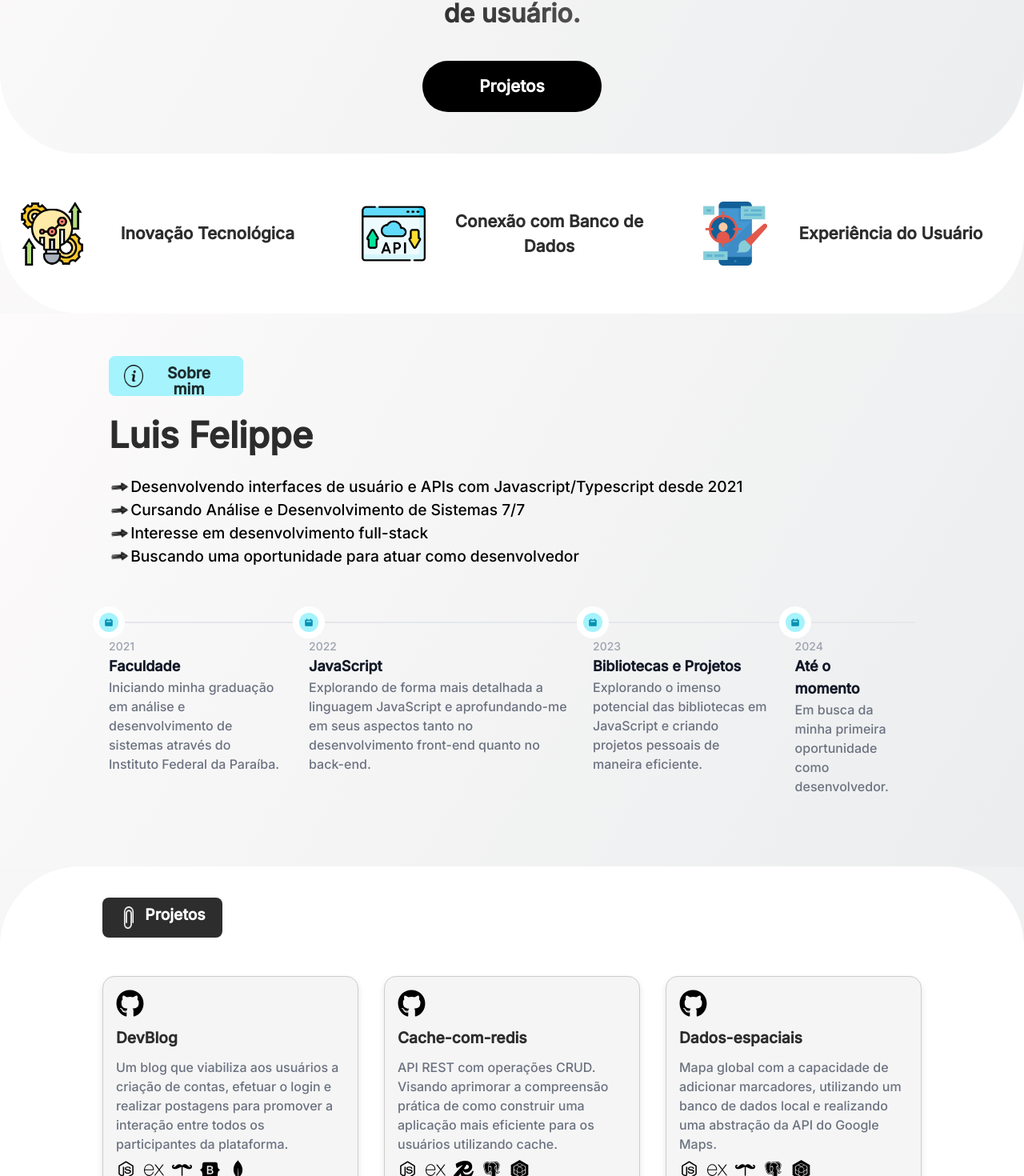
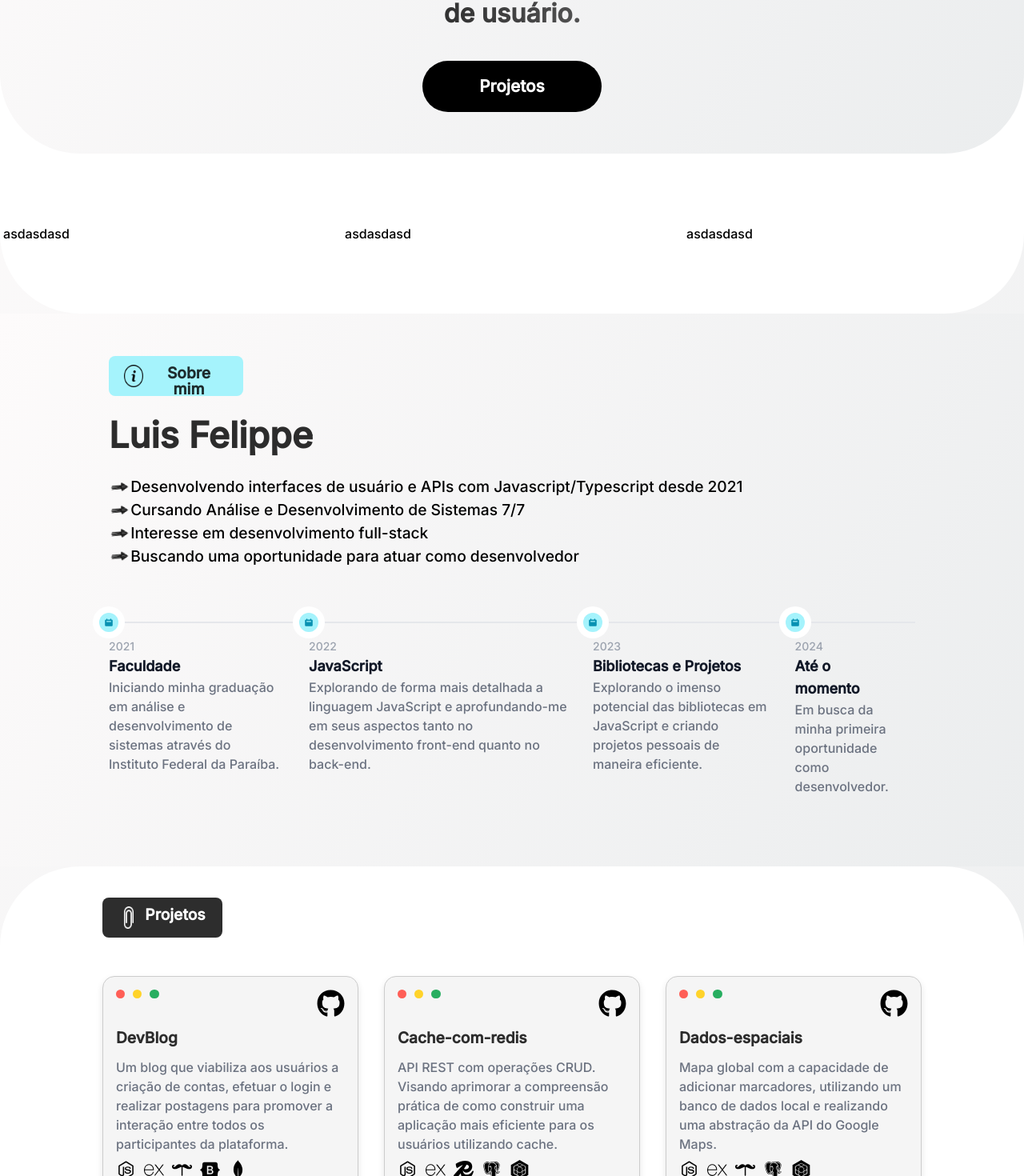
Before and after one commit to Luisfelippedev/personal-portfolio, a Next.js app in the folder personal-portfolio/: page / in a window 1280 px wide. Shown: the part 408-1878 px from the top of the page at 80% size. Built offline with nearby package versions, Linux system fonts and the light colour scheme.

Commit message:
fix: corrigindo erro de hidratação e subindo teste do carousel.

```diff
--- a/personal-portfolio/src/components/CardProject/index.tsx
+++ b/personal-portfolio/src/components/CardProject/index.tsx
@@ -71,13 +71,25 @@ const CardProject = ({ project }: { project: ProjectType }) => {
   const { name, description, linkGitHub, linkDeploy, icons } =
     projectDetails[project];
 
+  const handleGithubClick = () => {
+    window.location.href = linkDeploy;
+  };
+
   return (
     <div className={styles.container}>
-      <Link href={linkDeploy}>
+      <Link target="blank" href={linkDeploy}>
         <div className={styles.link}>
           <div className={styles.firstBox}>
             <div className={styles.ballsBox}>
-              <FaGithub size={35} />
+              <div style={{ display: "flex", flexDirection: "row" }}>
+                <div className={styles.redBall} />
+
+                <div className={styles.yellowBall} />
+                <div className={styles.greenBall} />
+              </div>
+              <div className={styles.githubIcon}>
+                <FaGithub size={35} />
+              </div>
             </div>
             <p className={styles.textPrimary}>{name}</p>
             <p className={styles.textSecondary}>{description}</p>
--- a/personal-portfolio/src/components/Carousel/index.tsx
+++ b/personal-portfolio/src/components/Carousel/index.tsx
@@ -65,7 +65,7 @@ export const Carousel = () => {
   return (
     <div className="slider-container">
       <Slider {...settings}>
-        <Card type="userExperience" />
+        {/* <Card type="userExperience" />
 
         <Card type="devWeb" />
 
@@ -75,7 +75,13 @@ export const Carousel = () => {
 
         <Card type="innovation" />
 
-        <Card type="api" />
+        <Card type="api" /> */}
+        <div style={{display: 'flex'}}><p>asdasdasd</p></div>
+        <div style={{display: 'flex'}}><p>asdasdasd</p></div>
+        <div style={{display: 'flex'}}><p>asdasdasd</p></div>
+        <div style={{display: 'flex'}}><p>asdasdasd</p></div>
+        <div style={{display: 'flex'}}><p>asdasdasd</p></div>
+        <div style={{display: 'flex'}}><p>asdasdasd</p></div>
       </Slider>
     </div>
   );
```
